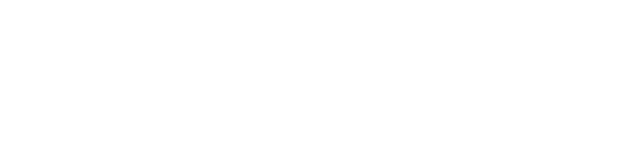
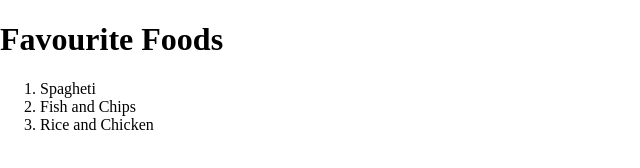
Before and after one commit to JoseHurtadoBaeza/Learn-HMTL-and-CSS---Full-Course-for-Beginners---freeCodeCamp, a plain HTML site: page 1. Build and deploy your first website/13. Aside - Lists/index.html in a window 1280 px wide. Shown: the whole page, without its empty margins (0-640 px from the left). Drawn offline with nearby package versions, Linux system fonts and the light colour scheme.

Commit message:
1. Build and deploy your first website: 12-13 completed

```diff
--- a/1. Build and deploy your first website/13. Aside - Lists/index.html
+++ b/1. Build and deploy your first website/13. Aside - Lists/index.html
@@ -1,7 +1,14 @@
 <!doctype html>
 <html>
     <head><link rel="stylesheet" href="https://cdnjs.cloudflare.com/ajax/libs/normalize/8.0.1/normalize.css"></head>
-    <body></body>
+    <body>
+        <h1>Favourite Foods</h1>
+        <ol>
+            <li>Spagheti</li>
+            <li>Fish and Chips</li>
+            <li>Rice and Chicken</li>
+        </ol>
+    </body>
 </html>
 
 <!--
```
Also changed, not shown: 1. Build and deploy your first website/12. Proper document structure/blog.html (+10 -2 lines), 1. Build and deploy your first website/14. Build a Personal Website/index.html (+1 -0 lines), 1. Build and deploy your first website/14. Build a Personal Website/Jose.jpg (added).
